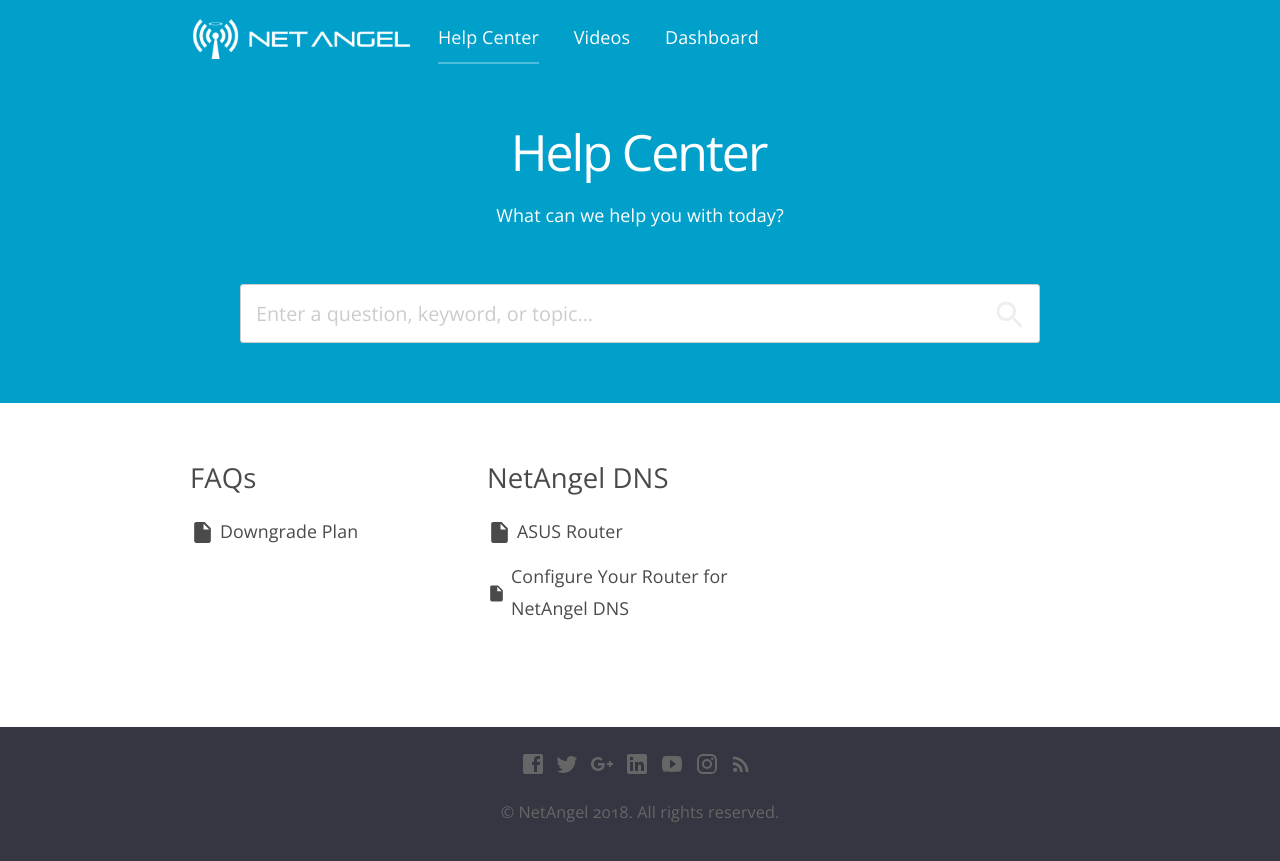
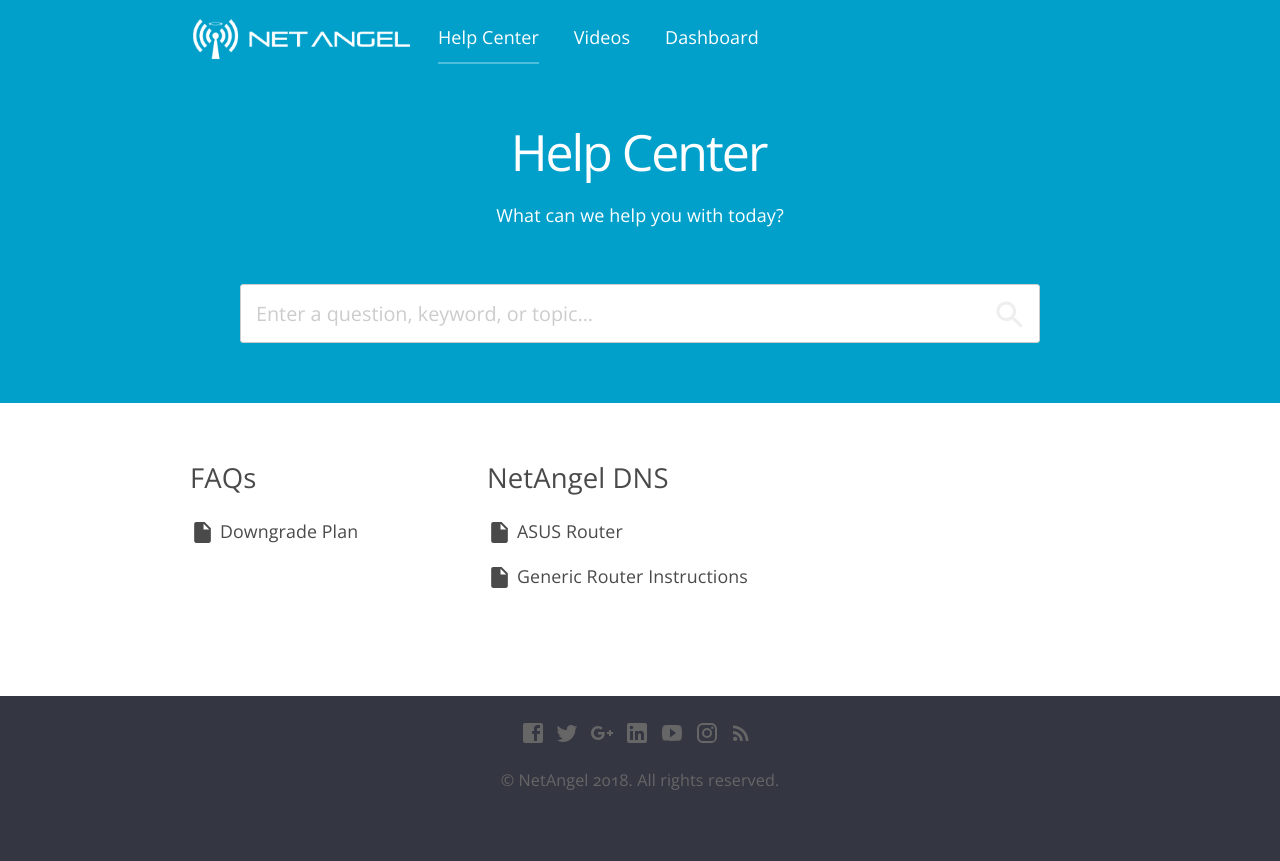
Before and after one commit to net-angel/netangel-help, a Jekyll site: the page built from index.html, in a window 1280 px wide. Shown: the top 861 px of the page. Built offline with Jekyll 4.4.1, drawn with Linux system fonts in a browser that asks for light colours; nearby versions of some CDN libraries.

Commit message:
Update Post “2018-07-07-configure-your-router-for-netangel-dns”

```diff
--- a/_posts/2018-07-07-configure-your-router-for-netangel-dns.md
+++ b/_posts/2018-07-07-configure-your-router-for-netangel-dns.md
@@ -1,6 +1,6 @@
 ---
 type: Document
-title: Configure Your Router for NetAngel DNS
+title: Generic Router Instructions
 description: Configure Your Router for NetAngel DNS
 categories:
   - NetAngel DNS
```
